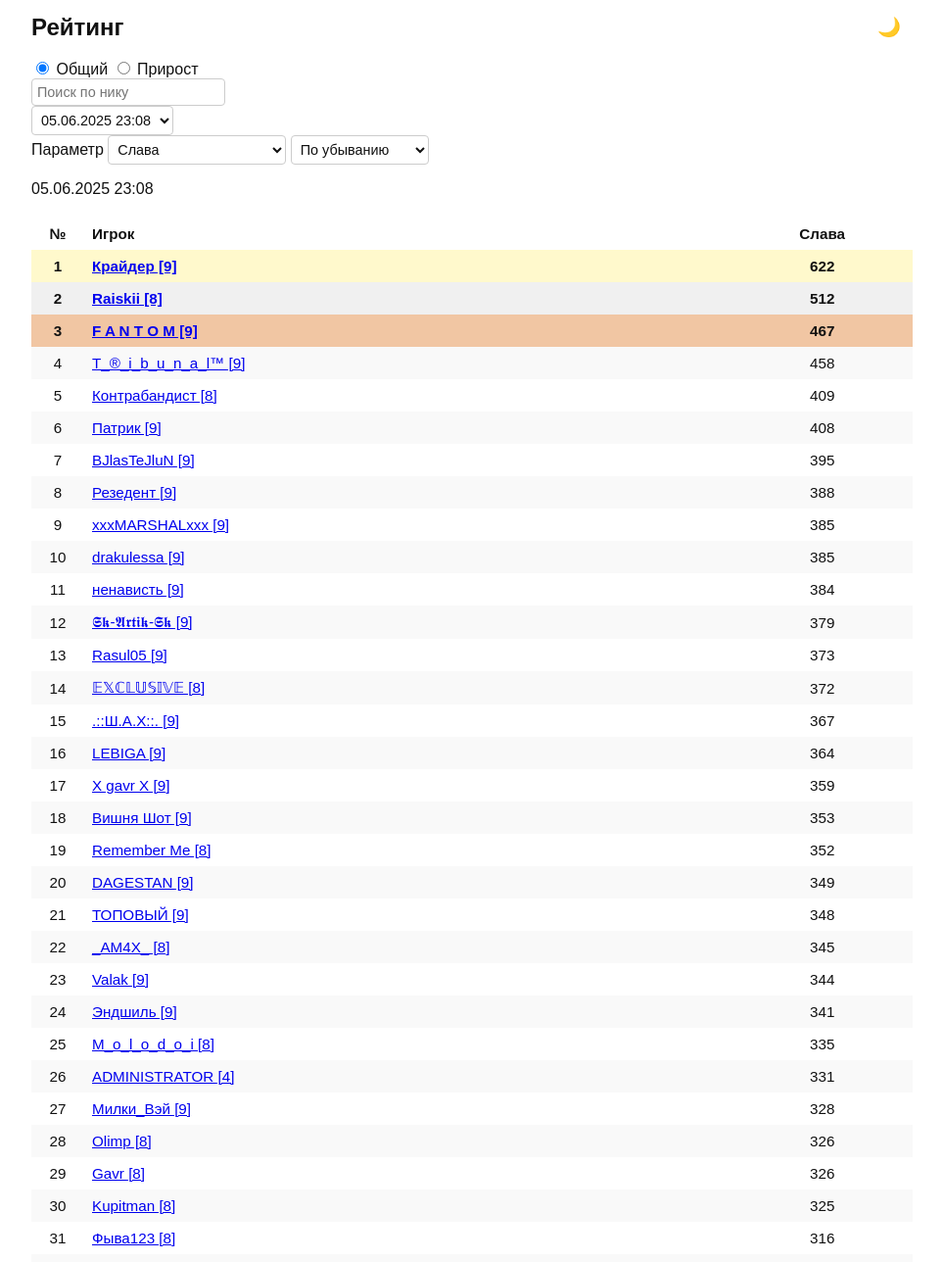
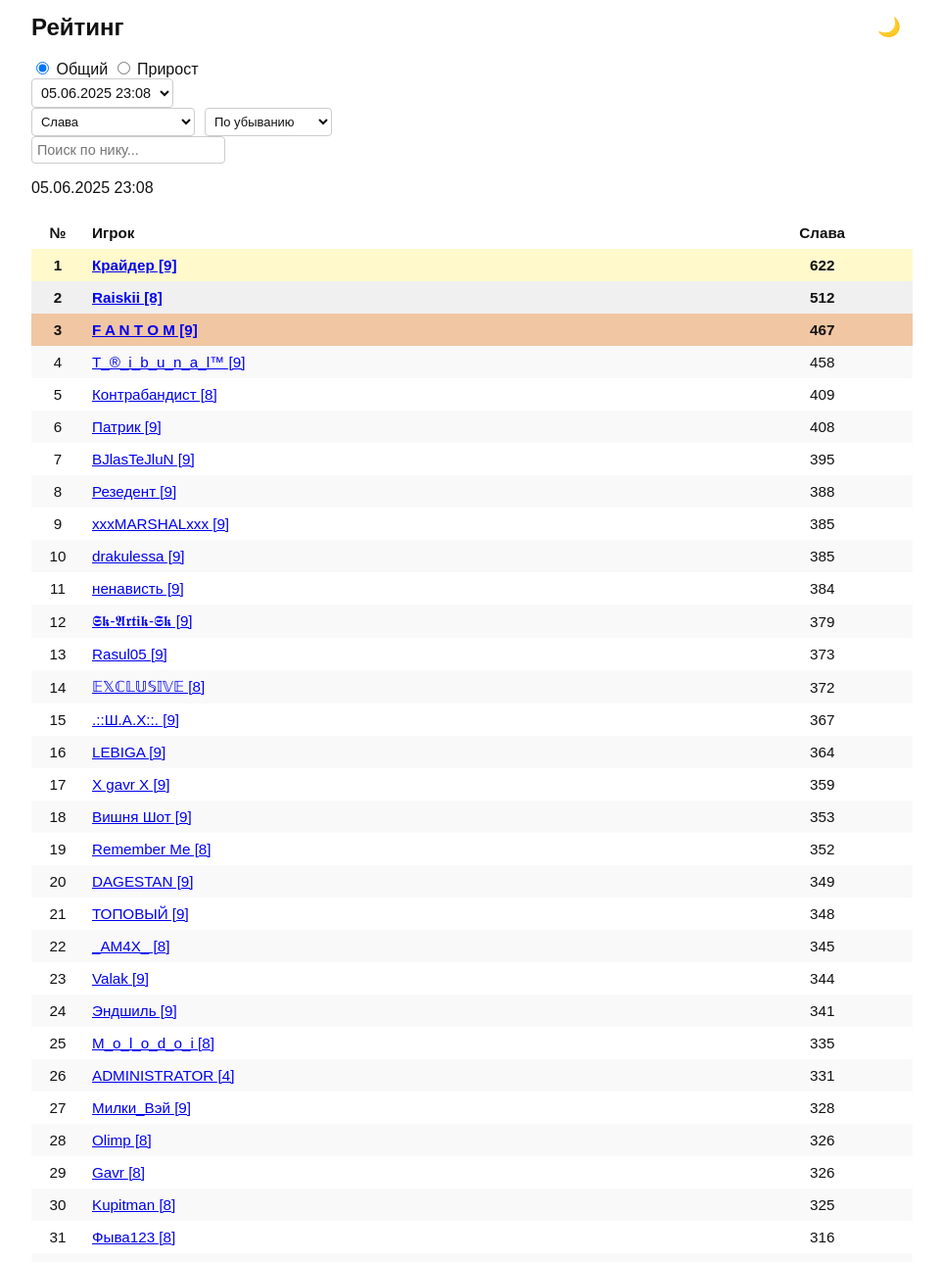
Before and after one commit to TallanLem/ForGlory, a Flask app: page / in a window 1280 px wide. Shown: the top 1288 px of the page at 98% size, without its empty margins (158-1121 px from the left). Run offline with Flask 2, Linux system fonts and the light colour scheme.

Commit message:
Add files via upload

```diff
--- a/templates/index.html
+++ b/templates/index.html
@@ -2,75 +2,48 @@
 <html lang="ru">
 <head>
   <meta charset="UTF-8">
-  <title>For Glory!</title>
-  <meta name="viewport" content="width=device-width, initial-scale=1.0">
-  <script>
-	(function() {
-	  if (localStorage.getItem("theme") === "dark") {
-		document.documentElement.classList.add("dark");
-	  }
-	})();
-  </script>
+  <title>Рейтинг</title>
   <link rel="stylesheet" href="{{ url_for('static', filename='style.css') }}">
 </head>
-<body>
+<body class="{{ 'dark' if request.cookies.get('theme') == 'dark' else '' }}">
   <div class="container">
     <div class="header-row">
-	  <h1 class="title">Рейтинг</h1>
-	  <button type="button" id="theme-toggle" class="theme-toggle" onclick="toggleTheme()">
-		<span id="theme-icon">🌙</span>
-	  </button>
+      <h1>Рейтинг</h1>
+      <button class="theme-toggle" onclick="toggleTheme()">🌙</button>
     </div>
 
-	<form method="post" class="form">
-
-	  <div class="form-row">
+    <form method="POST" class="form-container">
+      <div class="mode-toggle">
         <label><input type="radio" name="mode" value="Общий"
-		  {% if mode == 'Общий' %}checked{% endif %}
-		  onchange="this.form.submit()"> Общий</label>
-
+          onchange="this.form.submit()" {{ 'checked' if mode == 'Общий' else '' }}> Общий</label>
         <label><input type="radio" name="mode" value="Прирост"
-		  {% if mode == 'Прирост' %}checked{% endif %}
-		  onchange="this.form.submit()"> Прирост</label>
+          onchange="this.form.submit()" {{ 'checked' if mode == 'Прирост' else '' }}> Прирост</label>
       </div>
 
-	  <div class="form-row">
-		<input type="text" name="filter" placeholder="Поиск по нику" value="{{ filter_value }}" onchange="this.form.submit()">
-	  </div>
-
-	  {% if mode == 'Общий' %}
-		<div class="form-row">
-		  <select name="file" onchange="this.form.submit()">
-			{% for f in json_files %}
-			  <option value="{{ f }}" {% if f == selected_file %}selected{% endif %}>
-				{{ extract_datetime_from_filename(f).strftime('%d.%m.%Y %H:%M') }}
-			  </option>
-			{% endfor %}
-		  </select>
-		</div>
-	  {% elif mode == 'Прирост' %}
-		<div class="form-row">
+      <div class="date-select">
+        {% if mode == 'Прирост' %}
           <label>от</label>
           <select name="file1" onchange="this.form.submit()">
             {% for f in json_files %}
-			  <option value="{{ f }}" {% if f == file1 %}selected{% endif %}>
-				{{ extract_datetime_from_filename(f).strftime('%d.%m.%Y %H:%M') }}
-			  </option>
+              <option value="{{ f }}" {% if f == file1 %}selected{% endif %}>{{ extract_datetime_from_filename(f).strftime('%d.%m.%Y %H:%M') }}</option>
             {% endfor %}
           </select>
           <label>до</label>
           <select name="file2" onchange="this.form.submit()">
             {% for f in json_files %}
-			  <option value="{{ f }}" {% if f == file2 %}selected{% endif %}>
-				{{ extract_datetime_from_filename(f).strftime('%d.%m.%Y %H:%M') }}
-			  </option>
+              <option value="{{ f }}" {% if f == file2 %}selected{% endif %}>{{ extract_datetime_from_filename(f).strftime('%d.%m.%Y %H:%M') }}</option>
             {% endfor %}
           </select>
+        {% else %}
+          <select name="file" onchange="this.form.submit()">
+            {% for f in json_files %}
+              <option value="{{ f }}" {% if f == selected_file %}selected{% endif %}>{{ extract_datetime_from_filename(f).strftime('%d.%m.%Y %H:%M') }}</option>
+            {% endfor %}
+          </select>
+        {% endif %}
       </div>
-	  {% endif %}
 
-	  <div class="form-row">
-		<label>Параметр</label>
+      <div class="controls-row">
         <select name="param" onchange="this.form.submit()">
           {% for p in param_selectable %}
             <option value="{{ p }}" {% if p == param %}selected{% endif %}>{{ p }}</option>
@@ -78,90 +51,73 @@
         </select>
 
         <select name="sort" onchange="this.form.submit()">
-		  <option value="desc" {% if sort_dir == 'desc' %}selected{% endif %}>По убыванию</option>
-		  <option value="asc" {% if sort_dir == 'asc' %}selected{% endif %}>По возрастанию</option>
+          {% for s in sort_options %}
+            <option value="{{ s }}" {% if s == sort_dir %}selected{% endif %}>
+              {% if s == 'desc' %}По убыванию{% else %}По возрастанию{% endif %}
+            </option>
+          {% endfor %}
         </select>
       </div>
 
+      <div class="filter-row">
+        <input type="text" name="filter" placeholder="Поиск по нику..." value="{{ filter_value }}" onchange="this.form.submit()">
+      </div>
     </form>
 
-	<p class="date-label">{{ filename_display }}</p>
+    {% if filename_display %}
+      <p>{{ filename_display }}</p>
+    {% endif %}
 
-	{% if rating and rating[0]|length == 4 %}
     <table>
       <thead>
         <tr>
           <th>№</th>
           <th>Игрок</th>
-			<th>{{ "Слава" if "славе" in param else "Сумма статов" if "статам" in param else param }}</th>
+          <th>{{ param }}</th>
         </tr>
       </thead>
       <tbody>
-		  {% for idx, row in enumerate(rating, 1) %}
-			{% set pid, name, level, value = row %}
-			<tr class="{{ 'gold' if idx == 1 else 'silver' if idx == 2 else 'bronze' if idx == 3 else '' }} {{ 'even' if loop.index0 % 2 == 0 else 'odd' }}">
-			  <td class="center">{{ idx }}</td>
-			  <td style="text-align: left;">
-				<a href="https://wekings.online/hero/detail?player={{ pid }}" target="_blank">
-				  {{ name }} [{{ level }}]
-				</a>
+        {% if param.startswith('Кланы') or param.startswith('Братства') %}
+          {% for idx, (group_name, total, members) in enumerate(rating, 1) %}
+            <tr class="{% if idx == 1 %}gold{% elif idx == 2 %}silver{% elif idx == 3 %}bronze{% endif %}">
+              <td>{{ idx }}</td>
+              <td>
+                <details>
+                  <summary>{{ group_name }}</summary>
+                  <div class="details">
+                    {% for pid, name, level, value in members %}
+                      <div><a href="https://wekings.online/hero/detail?player={{ pid }}" target="_blank">{{ name }} [{{ level }}]</a>: {{ value }}</div>
+                    {% endfor %}
+                  </div>
+                </details>
               </td>
-			  <td class="center">{{ value }}</td>
+              <td>{{ total }}</td>
             </tr>
           {% endfor %}
+        {% else %}
+          {% for idx, (pid, name, level, value) in enumerate(rating, 1) %}
+            <tr class="{% if idx == 1 %}gold{% elif idx == 2 %}silver{% elif idx == 3 %}bronze{% endif %}">
+              <td>{{ idx }}</td>
+              <td style="text-align: left;">
+                <a href="https://wekings.online/hero/detail?player={{ pid }}" target="_blank">{{ name }} [{{ level }}]</a>
+              </td>
+              <td>{{ value }}</td>
+            </tr>
+          {% endfor %}
+        {% endif %}
       </tbody>
     </table>
-
-	{% elif rating and rating[0]|length == 3 %}
-	  <table>
-		<thead>
-		  <tr>
-			<th>№</th>
-			<th>Группа</th>
-			<th>{{ "Слава" if "славе" in param else "Сумма статов" }}</th>
-		  </tr>
-		</thead>
-		<tbody>
-		  {% for idx, group in enumerate(rating, 1) %}
-			{% set group_name, total, members = group %}
-			<tr class="group-header {{ 'gold' if idx == 1 else 'silver' if idx == 2 else 'bronze' if idx == 3 else '' }}">
-			  <td class="center">{{ idx }}</td>
-			  <td colspan="1"><details><summary>{{ group_name }}</summary>
-				<ul>
-				  {% for pid, name, level, value in members %}
-					<li>
-					  <a href="https://wekings.online/hero/detail?player={{ pid }}" target="_blank">{{ name }} [{{ level }}]</a>
-					  — {{ value }}
-					</li>
-				  {% endfor %}
-				</ul>
-			  </summary></details></td>
-			  <td class="center">{{ total }}</td>
-			</tr>
-		  {% endfor %}
-		</tbody>
-	  </table>
-	{% endif %}
-
   </div>
 
   <script>
     function toggleTheme() {
       const html = document.documentElement;
-	  const isDark = html.classList.toggle("dark");
-	  localStorage.setItem("theme", isDark ? "dark" : "light");
-	  document.getElementById("theme-icon").textContent = isDark ? "☀️" : "🌙";
+      const body = document.body;
+      const current = body.classList.contains('dark') ? 'dark' : 'light';
+      const next = current === 'dark' ? 'light' : 'dark';
+      body.classList.toggle('dark');
+      document.cookie = `theme=${next}; path=/; max-age=31536000`;
     }
-
-	window.addEventListener("DOMContentLoaded", () => {
-	  const isDark = localStorage.getItem("theme") === "dark";
-	  if (isDark) {
-		document.documentElement.classList.add("dark");
-		document.getElementById("theme-icon").textContent = "☀️";
-	  } else {
-		document.getElementById("theme-icon").textContent = "🌙";
-	  }
-	});
   </script>
 </body>
 </html>
```
Lines whose indentation alone changed are shown as unchanged.
